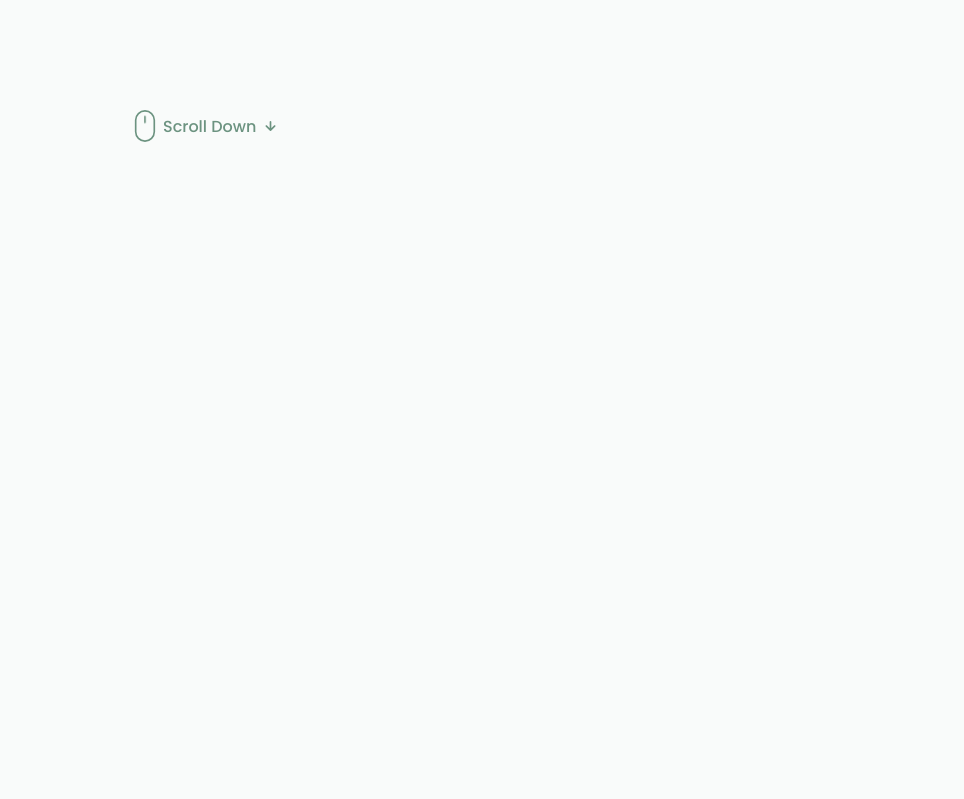
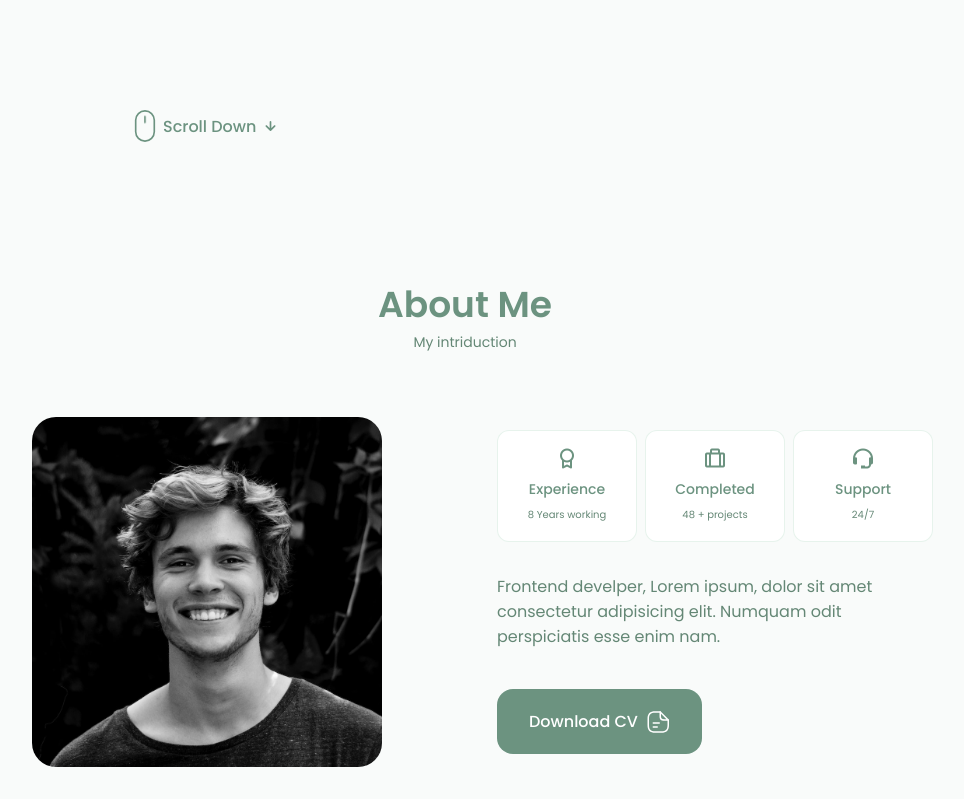
Before and after one commit to Potykun/my-portfolio, a React (Create React App) app: page / in a window 1280 px wide. Shown: the part 486-1285 px from the top of the page, without its empty margins (175-1139 px from the left). Before the commit the page ends 800 px from the top, so only its background shows below. Built offline with nearby package versions, Linux system fonts and the light colour scheme.

Commit message:
about compleated

```diff
--- a/src/App.js
+++ b/src/App.js
@@ -1,4 +1,5 @@
 import "./App.css";
+import About from "./components/About/About";
 import Header from "./components/Header/Header";
 import Home from "./components/Home/Home";
 
@@ -8,6 +9,7 @@
 			<Header></Header>
 			<main className="main">
 				<Home></Home>
+				<About></About>
 			</main>
 		</>
 	);
--- /dev/null
+++ b/src/components/About/About.jsx
@@ -0,0 +1,61 @@
+import React from "react";
+import "./about.css";
+import AboutImg from "../../assets/about.jpg";
+import CV from "../../assets/John-Cv.pdf";
+import Info from "./Info";
+
+function About() {
+	return (
+		<section className="about section">
+			<h2 className="section__title">About Me</h2>
+			<span className="section__subtitle">My intriduction</span>
+			<div className="about__conteiner conteiner grid">
+				<img
+					src={AboutImg}
+					alt=""
+					className="about__img"
+				></img>
+				<div className="about__data">
+					<Info></Info>
+					<p className="about__description">
+						Frontend develper, Lorem ipsum, dolor sit amet consectetur
+						adipisicing elit. Numquam odit perspiciatis esse enim nam.
+					</p>
+					<a
+						href={CV}
+						className="button button--flex"
+					>
+						Download CV
+						<svg
+							class="button__icon"
+							xmlns="http://www.w3.org/2000/svg"
+							width="24"
+							height="24"
+							viewBox="0 0 24 24"
+							fill="none"
+						>
+							<path
+								d="M15.25 22.7502H9.25C3.82 22.7502 1.5 20.4302 1.5 15.0002V9.00024C1.5 3.57024 3.82 1.25024 9.25 1.25024H14.25C14.66 1.25024 15 1.59024 15 2.00024C15 2.41024 14.66 2.75024 14.25 2.75024H9.25C4.64 2.75024 3 4.39024 3 9.00024V15.0002C3 19.6102 4.64 21.2502 9.25 21.2502H15.25C19.86 21.2502 21.5 19.6102 21.5 15.0002V10.0002C21.5 9.59024 21.84 9.25024 22.25 9.25024C22.66 9.25024 23 9.59024 23 10.0002V15.0002C23 20.4302 20.68 22.7502 15.25 22.7502Z"
+								fill="var(--container-color)"
+							></path>
+							<path
+								d="M22.25 10.7502H18.25C14.83 10.7502 13.5 9.42023 13.5 6.00023V2.00023C13.5 1.70023 13.68 1.42023 13.96 1.31023C14.24 1.19023 14.56 1.26023 14.78 1.47023L22.78 9.47023C22.99 9.68023 23.06 10.0102 22.94 10.2902C22.82 10.5702 22.55 10.7502 22.25 10.7502ZM15 3.81023V6.00023C15 8.58023 15.67 9.25023 18.25 9.25023H20.44L15 3.81023Z"
+								fill="var(--container-color)"
+							></path>
+							<path
+								d="M13.25 13.7502H7.25C6.84 13.7502 6.5 13.4102 6.5 13.0002C6.5 12.5902 6.84 12.2502 7.25 12.2502H13.25C13.66 12.2502 14 12.5902 14 13.0002C14 13.4102 13.66 13.7502 13.25 13.7502Z"
+								fill="var(--container-color)"
+							></path>
+							<path
+								d="M11.25 17.7502H7.25C6.84 17.7502 6.5 17.4102 6.5 17.0002C6.5 16.5902 6.84 16.2502 7.25 16.2502H11.25C11.66 16.2502 12 16.5902 12 17.0002C12 17.4102 11.66 17.7502 11.25 17.7502Z"
+								fill="var(--container-color)"
+							></path>
+						</svg>
+					</a>
+				</div>
+			</div>
+		</section>
+	);
+}
+
+export default About;
--- /dev/null
+++ b/src/components/About/Info.jsx
@@ -0,0 +1,28 @@
+import React from "react";
+
+function Info() {
+	return (
+		<div className="about__info grid">
+			<div className="about__box">
+				<i className="bx bx-award about__icon"></i>
+				<h3 className="about__title">Experience</h3>
+				<spam className="about__subtitle">8 Years working</spam>
+			</div>
+			<div className="about__box">
+				<i className="bx bx-briefcase-alt about__icon"></i>
+
+				<h3 className="about__title">Completed</h3>
+				<span className="about__subtitle">48 + projects</span>
+			</div>
+
+			<div className="about__box">
+				<i className="bx bx-support about__icon"></i>
+
+				<h3 className="about__title">Support</h3>
+				<span className="about__subtitle">24/7</span>
+			</div>
+		</div>
+	);
+}
+
+export default Info;
--- /dev/null
+++ b/src/components/About/about.css
@@ -0,0 +1,74 @@
+.about__conteiner {
+	grid-template-columns: repeat(2, 1fr);
+	align-items: center;
+	column-gap: 4rem;
+}
+.about__img {
+	width: 350px;
+	border-radius: 1.5rem;
+	justify-self: center;
+}
+.about__info {
+	grid-template-columns: repeat(3, 140px);
+	gap: 0.5rem;
+	margin-bottom: var(--mb-2);
+}
+.about__box {
+	background-color: var(--container-color);
+	border: 1px solid rgba(24, 138, 68, 0.1);
+	text-align: center;
+	border-radius: 0.75rem;
+	padding: 1rem 1.25rem;
+}
+.about__icon {
+	font-size: 1.5rem;
+	color: var(--title-color);
+	margin-bottom: var(--mb-0-5);
+}
+
+.about__title {
+	font-size: var(--small-font-size);
+	font-weight: var(--font-medium);
+}
+.about__subtitle {
+	font-size: var(--tiny-font-size);
+}
+.about__description {
+	padding: 0 4rem 0 0;
+	margin-bottom: var(--mb-2-5);
+}
+@media screen and (max-width: 992px) {
+	.about__conteiner {
+		grid-template-columns: 1fr;
+		row-gap: 2.5rem;
+	}
+	.about__img {
+		width: 220px;
+	}
+	.about__box {
+		padding: 0.75rem 0.5rem;
+	}
+	.about__data {
+		text-align: center;
+	}
+	.about__info {
+		justify-content: center;
+	}
+	.about__description {
+		padding: 0 5rem;
+		margin-bottom: 2rem;
+	}
+}
+@media screen and (max-width: 576px) {
+	.about__info {
+		grid-template-columns: repeat(3, 1fr);
+	}
+	.about__description {
+		padding: 0;
+	}
+}
+@media screen and (max-width: 350px) {
+	.about__info {
+		grid-template-columns: repeat(2, 1fr);
+	}
+}
```
